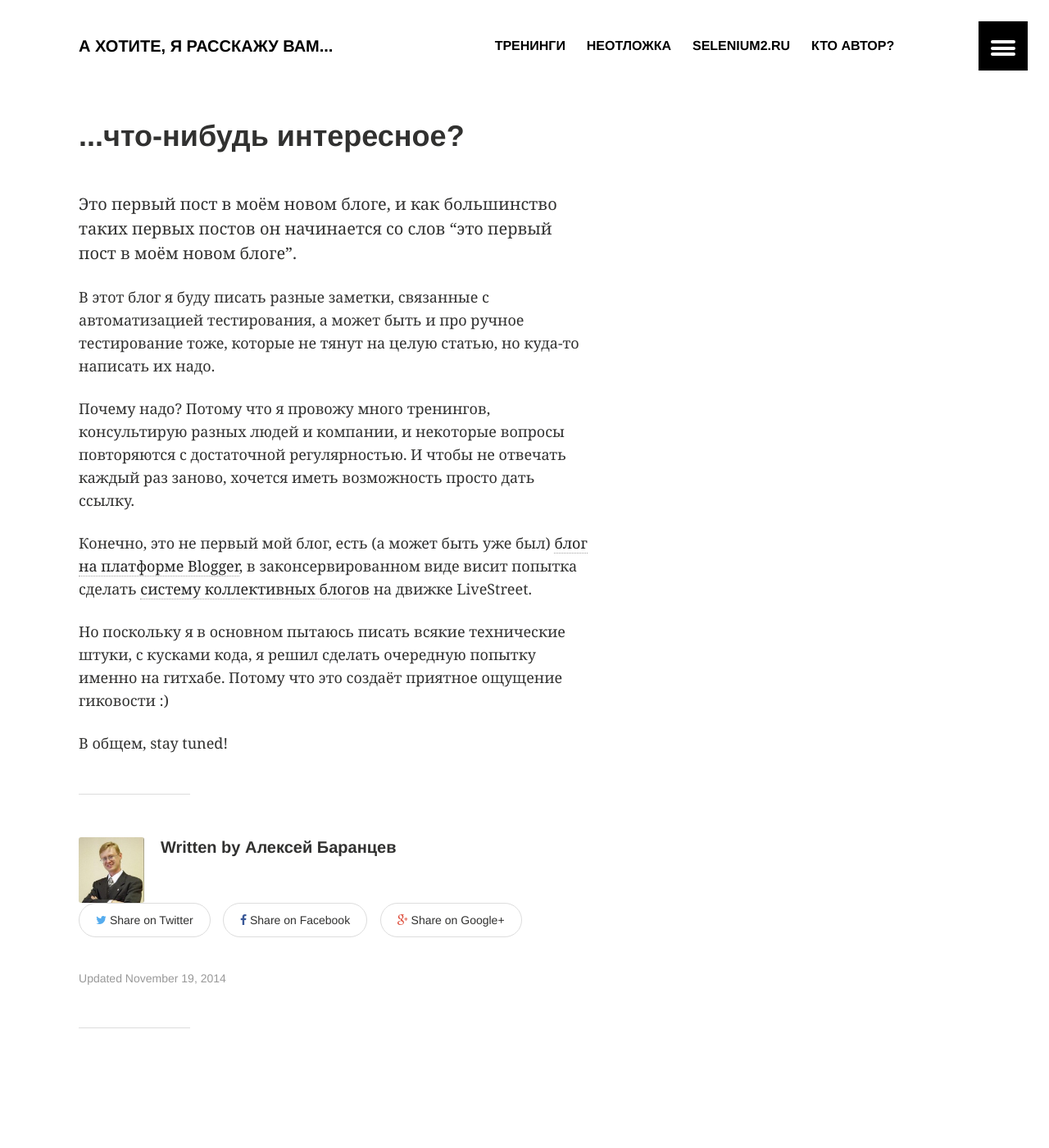
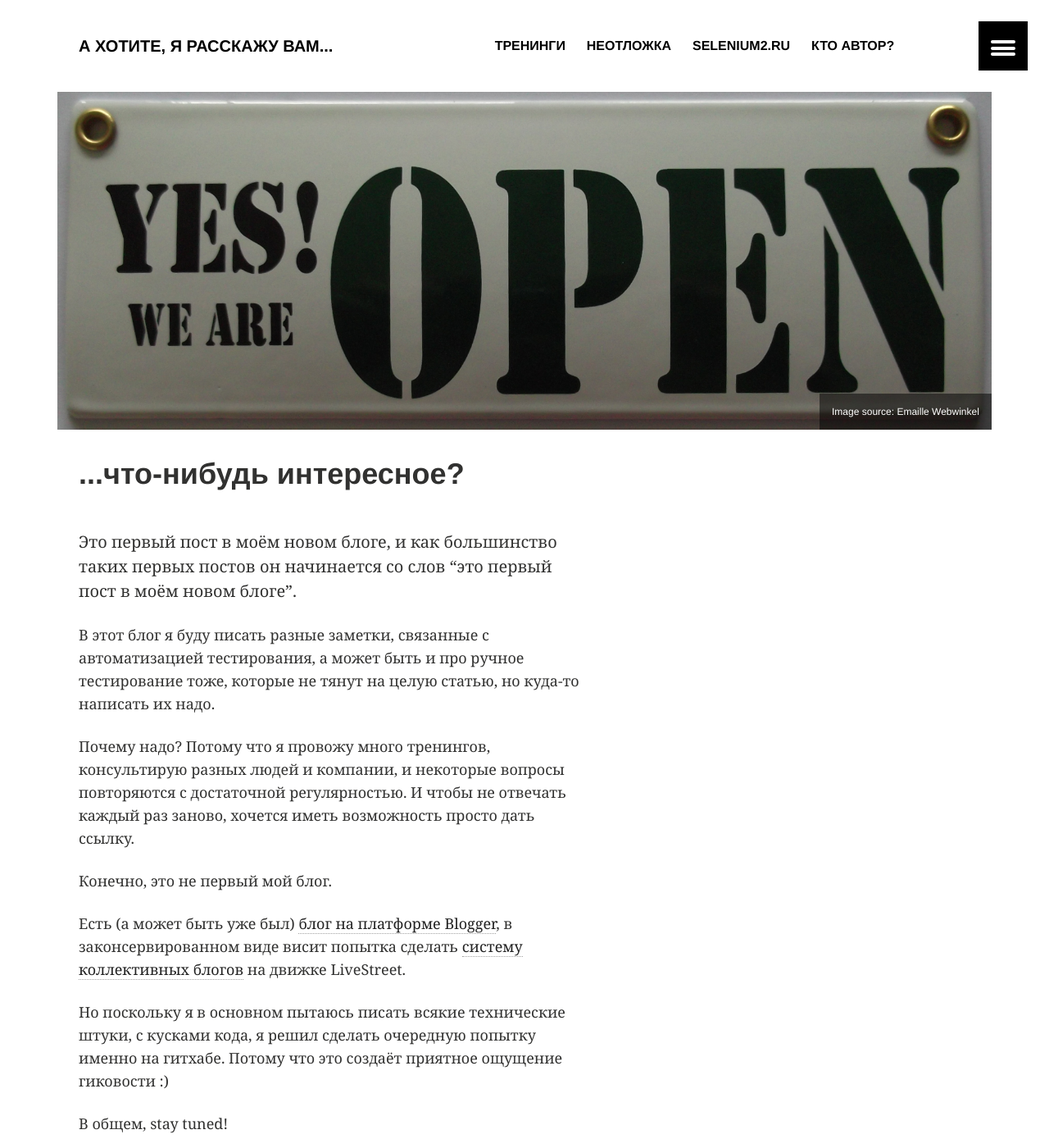
Before and after one commit to baranceva/barancev.github.io, a Jekyll site: the page built from _posts/2014-11-20-start.md, in a window 1280 px wide and 1400 px high. Shown: the whole window at 82% size. Built offline with Jekyll 4.4.1, drawn with Linux system fonts in a browser that asks for light colours; comment, search, counter and statistics services are not loaded.

Commit message:
Updating pictures in start post

```diff
--- a/_config.yml
+++ b/_config.yml
@@ -5,6 +5,7 @@ description:
 logo: stru_clean.png
 teaser: default-teaser-400x250.jpg
 locale:
+#url: http://localhost:4000
 url: http://barancev.github.io
 
 # Jekyll configuration
--- a/_posts/2014-11-20-start.md
+++ b/_posts/2014-11-20-start.md
@@ -6,8 +6,10 @@ categories:
 excerpt: В этот блог я буду писать разные штуки, связанные с автоматизацией тестирования, а может быть и про ручное тестирование тоже.
 tags: []
 image:
-  feature:
-  teaser: 2014-11-20-start-teaser.jpg
+  feature: we-are-open.jpg
+  credit: Emaille Webwinkel
+  creditlink: http://emaillewebwinkel.nl/yes-we-are-open/
+  teaser: start-teaser.gif
   thumb:
 date: 2014-11-20T01:23:10+03:00
 comments: true
@@ -18,7 +20,9 @@ comments: true
 
 Почему надо? Потому что я провожу много тренингов, консультирую разных людей и компании, и некоторые вопросы повторяются с достаточной регулярностью. И чтобы не отвечать каждый раз заново, хочется иметь возможность просто дать ссылку.
 
-Конечно, это не первый мой блог, есть (а может быть уже был) [блог на платформе Blogger](http://barancev.blogspot.ru/), в законсервированном виде висит попытка сделать [систему коллективных блогов](http://software-testing.ru/community/) на движке LiveStreet.
+Конечно, это не первый мой блог.
+
+Есть (а может быть уже был) [блог на платформе Blogger](http://barancev.blogspot.ru/), в законсервированном виде висит попытка сделать [систему коллективных блогов](http://software-testing.ru/community/) на движке LiveStreet.
 
 Но поскольку я в основном пытаюсь писать всякие технические штуки, с кусками кода, я решил сделать очередную попытку именно на гитхабе. Потому что это создаёт приятное ощущение гиковости :)
 
```
Also changed, not shown: images/2014-11-20-start-teaser.jpg (deleted), images/we-are-open.jpg (added), 1 other file.
